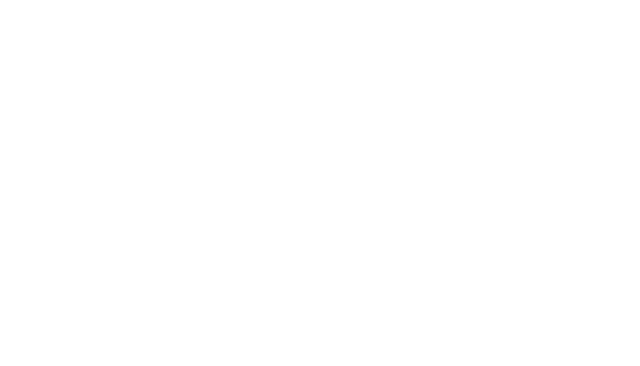
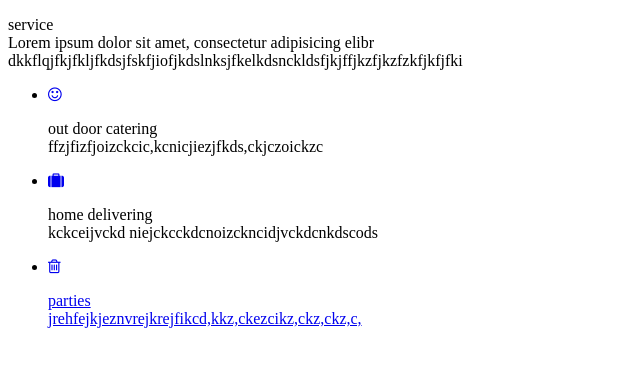
Before and after one commit to Fredsalm/projet-resto, a plain HTML site: page wireframe1/index.html in a window 1280 px wide. Shown: the whole page, without its empty margins (0-640 px from the left). Drawn offline with Linux system fonts and the light colour scheme.

Commit message:
index.html

```diff
--- a/wireframe1/index.html
+++ b/wireframe1/index.html
@@ -5,9 +5,38 @@
     <meta name="viewport" content="width=device-width, initial-scale=1.0">
     <meta http-equiv="X-UA-Compatible" content="ie=edge">
     <link rel="stylesheet" type="text/css" href="css/style.css">
+    <link rel="stylesheet" type="text/css" href="css/font-awesome-4.7.0/css/font-awesome.css"/>
     <title>Fresh And Tasty</title>
 </head>
 <body>
 <script type="css/style.css"></script>
+<section>
+	<div>
+		<!-- sercice -->
+		<p>service<br>
+		Lorem ipsum dolor sit amet, consectetur adipisicing elibr<br>
+		dkkflqjfkjfkljfkdsjfskfjiofjkdslnksjfkelkdsnckldsfjkjffjkzfjkzfzkfjkfjfki</p>
+	</div>
+	<div>
+		<ul>
+			<li>
+				<a href="#"><i class="fa fa-smile-o" aria-hidden="true"></i></a>
+					<p>out door catering<br>
+					ffzjfizfjoizckcic,kcnicjiezjfkds,ckjczoickzc</p>
+				</li>
+
+				<li>
+					<a href="#"><i class="fa fa-suitcase" aria-hidden="true"></i></a>
+					<p>home delivering<br>
+					kckceijvckd niejckcckdcnoizckncidjvckdcnkdscods</p>
+				</li>
+
+			<li>	<a href="#"><i class="fa fa-trash-o" aria-hidden="true"></i>
+					<p>parties<br>
+					jrehfejkjeznvrejkrejfikcd,kkz,ckezcikz,ckz,ckz,c,</p>
+			</li>
+		</ul>
+	</div>
+</section>
 </body>
 </html>
```
